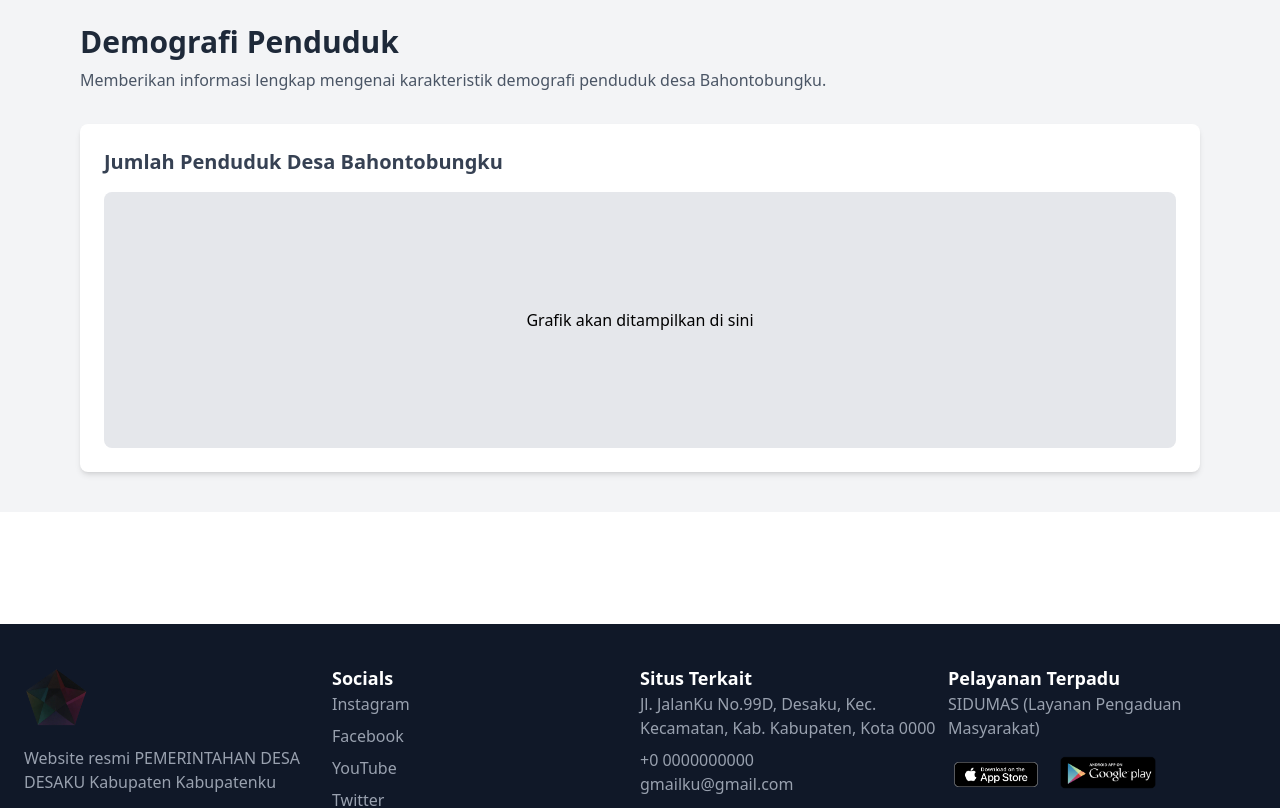
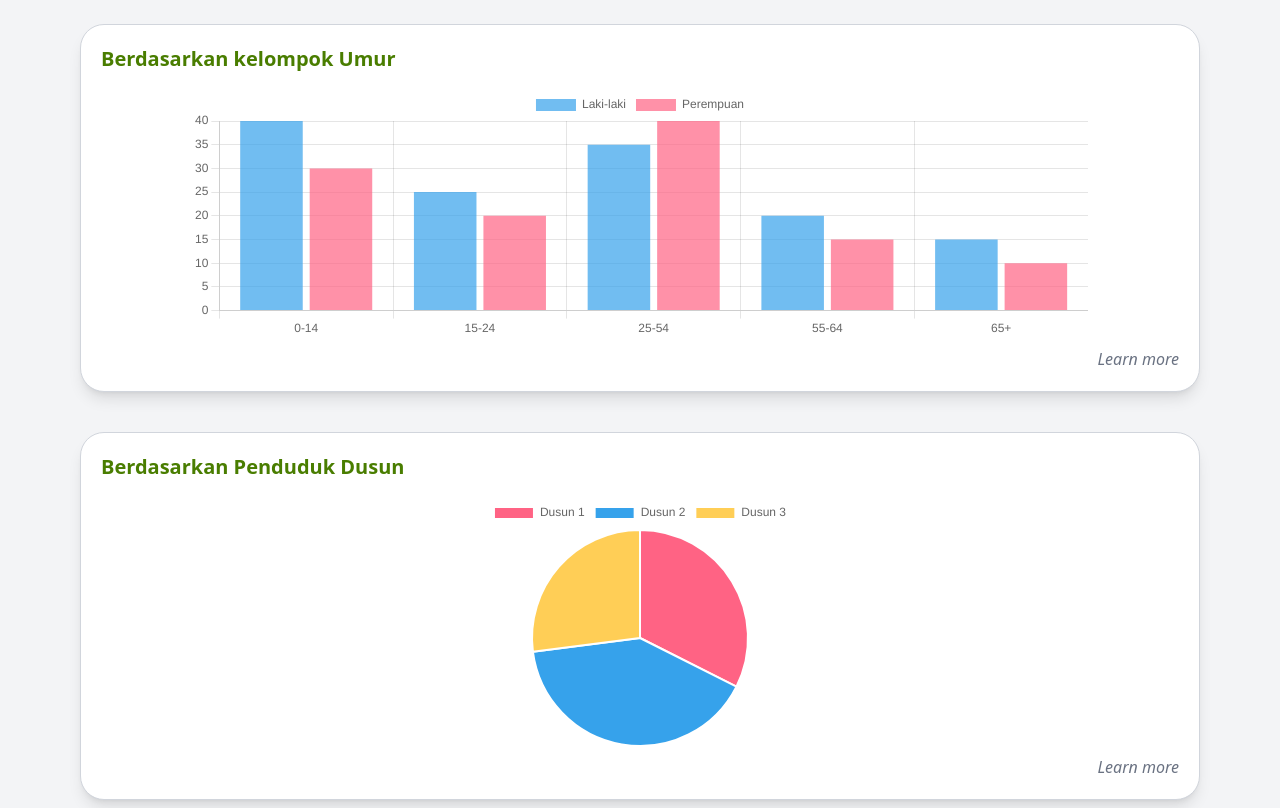
Before and after one commit to samss331/project-desa, a React (Vite) app in the folder frontend/: page /Infografis in a window 1280 px wide. Shown: the part 600-1408 px from the top of the page. Built offline with nearby package versions, Linux system fonts and the light colour scheme.

Commit message:
Testing chart implementation

```diff
--- a/frontend/src/components/Infografis/Penduduk.jsx
+++ b/frontend/src/components/Infografis/Penduduk.jsx
@@ -1,31 +1,138 @@
 import React from "react";
+import { Bar, Pie } from "react-chartjs-2";
+import {
+  Chart as ChartJS,
+  CategoryScale,
+  LinearScale,
+  BarElement,
+  ArcElement,
+  Tooltip,
+  Legend,
+} from "chart.js";
+
+ChartJS.register(
+  CategoryScale,
+  LinearScale,
+  BarElement,
+  ArcElement,
+  Tooltip,
+  Legend
+);
 
 export default function Penduduk() {
+  // Dummy data sementara
+  const kelompokUmurData = {
+    labels: ["0-14", "15-24", "25-54", "55-64", "65+"],
+    datasets: [
+      {
+        label: "Laki-laki",
+        data: [40, 25, 35, 20, 15],
+        backgroundColor: "rgba(54, 162, 235, 0.7)",
+      },
+      {
+        label: "Perempuan",
+        data: [30, 20, 40, 15, 10],
+        backgroundColor: "rgba(255, 99, 132, 0.7)",
+      },
+    ],
+  };
+
+  const pendudukDusunData = {
+    labels: ["Dusun 1", "Dusun 2", "Dusun 3"],
+    datasets: [
+      {
+        data: [120, 150, 100],
+        backgroundColor: ["#FF6384", "#36A2EB", "#FFCE56"],
+      },
+    ],
+  };
+
+  const pekerjaanData = {
+    labels: ["Petani", "Guru", "Pedagang", "PNS"],
+    datasets: [
+      {
+        label: "Jumlah",
+        data: [60, 20, 40, 10],
+        backgroundColor: "rgba(153, 102, 255, 0.7)",
+      },
+    ],
+  };
+
+  const keyakinanData = {
+    labels: ["Islam", "Kristen", "Hindu", "Budha"],
+    datasets: [
+      {
+        data: [200, 50, 10, 5],
+        backgroundColor: ["#4BC0C0", "#FF6384", "#FFCE56", "#36A2EB"],
+      },
+    ],
+  };
+
   return (
-    <div className="space-y-8">
-      {/* Judul Section */}
-      <div>
-        <h2 className="text-3xl font-bold text-gray-800 mb-2">
-          Demografi Penduduk
-        </h2>
-        <p className="text-gray-600">
-          Memberikan informasi lengkap mengenai karakteristik demografi penduduk
-          desa Bahontobungku.
-        </p>
+    <section className="space-y-10">
+      {/* Chart 1 */}
+      <div className="bg-white shadow-lg rounded-3xl p-5 border border-gray-300">
+        <h3 className="font-bold text-xl text-lime-700 mb-4">
+          Berdasarkan kelompok Umur
+        </h3>
+        <div className="w-full max-w-4xl mx-auto">
+          <Bar
+            data={kelompokUmurData}
+            options={{ responsive: true, maintainAspectRatio: false }}
+            height={250}
+          />
+        </div>
+        <p className="text-right italic text-gray-500 mt-2">Learn more</p>
       </div>
 
-      {/* Card Statistik atau Grafik (dummy example) */}
-      <div className="bg-white shadow-md rounded-lg p-6 space-y-4">
-        <h3 className="font-semibold text-xl text-gray-700">
-          Jumlah Penduduk Desa Bahontobungku
+      {/* Chart 2 */}
+      <div className="bg-white shadow-lg rounded-3xl p-5 border border-gray-300">
+        <h3 className="font-bold text-xl text-lime-700 mb-4">
+          Berdasarkan Penduduk Dusun
         </h3>
-        {/* Grafik Placeholder */}
-        <div className="h-64 bg-gray-200 rounded-lg flex items-center justify-center">
-          Grafik akan ditampilkan di sini
+        <div className="w-full max-w-3xl mx-auto">
+          <Pie
+            data={pendudukDusunData}
+            options={{ responsive: true, maintainAspectRatio: false }}
+            height={250}
+          />
         </div>
+        <p className="text-right italic text-gray-500 mt-2">Learn more</p>
       </div>
 
-      {/* Tambahkan card-card lain sesuai desain figma */}
-    </div>
+      {/* Chart 3 */}
+      <div className="bg-white shadow-lg rounded-3xl p-5 border border-gray-300">
+        <h3 className="font-bold text-xl text-lime-700 mb-4">
+          Berdasarkan Pekerjaan
+        </h3>
+        <div className="w-full max-w-4xl mx-auto">
+          <Bar
+            data={pekerjaanData}
+            options={{
+              responsive: true,
+              maintainAspectRatio: false,
+              indexAxis: "y",
+            }}
+            height={250}
+          />
+        </div>
+        <p className="text-right italic text-gray-500 mt-2">Learn more</p>
+      </div>
+
+      {/* Chart 4 */}
+      <div className="bg-white shadow-lg rounded-3xl p-5 border border-gray-300">
+        <h3 className="font-bold text-xl text-lime-700 mb-4">
+          Berdasarkan Keyakinan
+        </h3>
+        <div className="w-full max-w-3xl mx-auto">
+          <Pie
+            data={keyakinanData}
+            options={{ responsive: true, maintainAspectRatio: false }}
+            height={250}
+          />
+        </div>
+        <p className="text-right italic text-gray-500 mt-2">Learn more</p>
+      </div>
+    </section>
   );
 }
```
